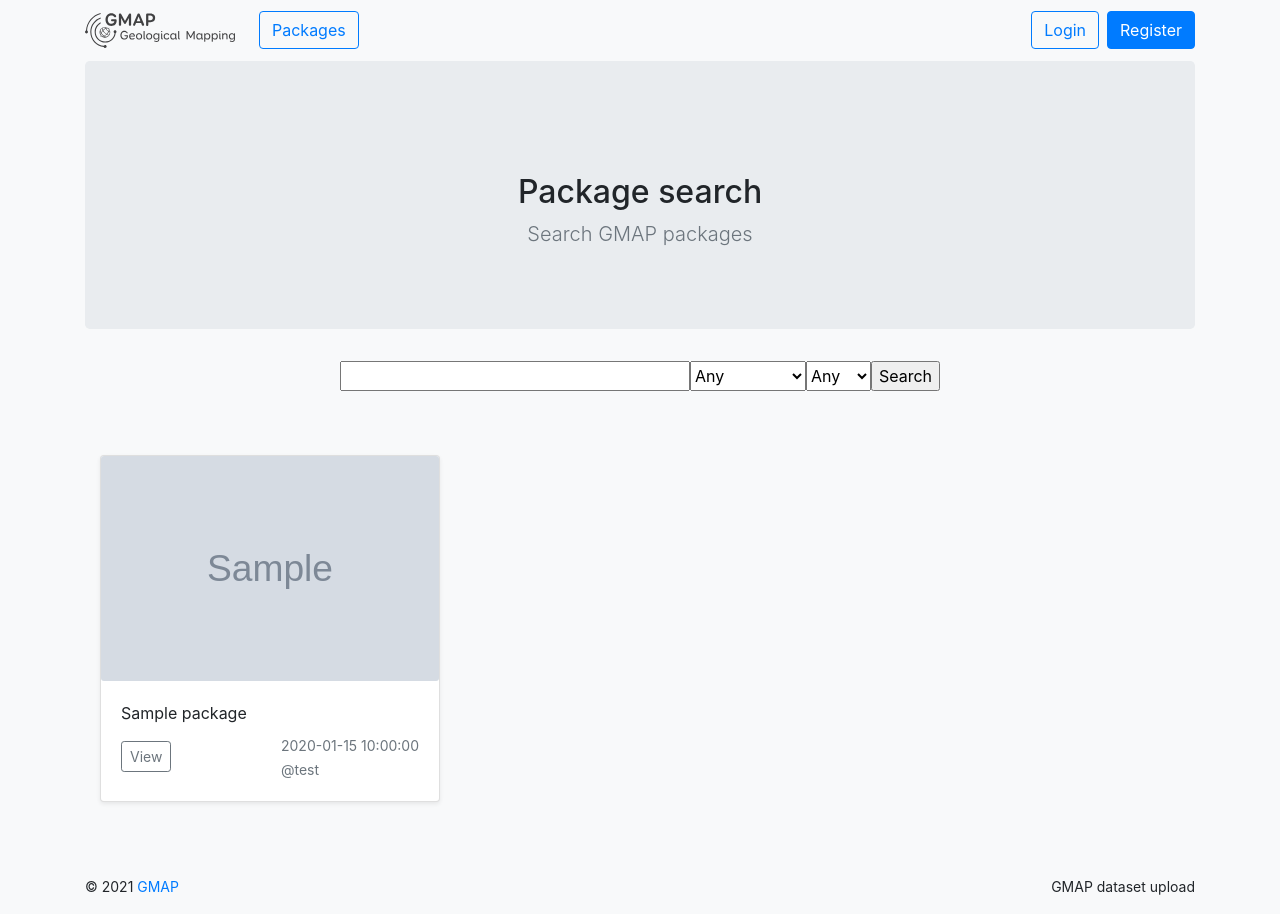
After one commit to europlanet-gmap/data_site, a Flask app: page /all-packages/ in a window 1280 px wide. The commit adds this page. Run offline with Flask 2, Linux system fonts and the light colour scheme; data comes from the database, SQL or seed files in the repository; tables that the repository leaves empty hold one stand-in row (values such as "Sample post"); grey boxes marked "Sample" are stand-in pictures; some libraries are stand-ins or nearby versions.

Commit message:
new index page with search

```diff
--- a/data_site/forms.py
+++ b/data_site/forms.py
@@ -1,8 +1,10 @@
 from flask_wtf import FlaskForm
-from wtforms import StringField, PasswordField, SubmitField, BooleanField
+from wtforms import StringField, PasswordField, SubmitField, BooleanField, SelectField
 from wtforms import ValidationError
-from wtforms.validators import DataRequired, Length, Email, EqualTo, Regexp
-from .models import User
+from wtforms.validators import DataRequired, Length, Email, EqualTo, Regexp, Optional
+
+from .models import User, DataPackage
+
 
 class LoginForm(FlaskForm):
     email = StringField('Email', validators=[DataRequired(), Length(1, 254), Email()])
@@ -16,7 +18,6 @@ class RegisterForm(FlaskForm):
     username = StringField('Username', validators=[DataRequired(), Length(1, 20),
                                                    Regexp('^[a-zA-Z0-9]*$',
                                                           message='The username should contain only a-z, A-Z and 0-9.')])
-
 
     email = StringField('Email', validators=[DataRequired(), Length(1, 254), Email()])
 
@@ -32,3 +33,20 @@ class RegisterForm(FlaskForm):
     def validate_username(self, field):
         if User.query.filter_by(username=field.data).first():
             raise ValidationError('The username is already in use.')
+
+
+
+
+
+
+class SearchForm(FlaskForm):
+    query = StringField("Query", validators=[Optional()])
+    body = SelectField("Body", validators=[Optional()])
+    creator = SelectField("Creator", validators=[Optional()])
+    submit = SubmitField("Search")
+
+    def set_bodies(self, bodies):
+        self.body.choices = bodies
+
+    def set_creators(self, creators):
+        self.creator.choices = creators
--- a/data_site/main.py
+++ b/data_site/main.py
@@ -5,9 +5,7 @@ main = Blueprint('main', __name__)
 
 @main.route('/')
 def index():
-    flash("Home page. to be done")
-
     from .models import DataPackage
     packages = DataPackage.query.filter(DataPackage.thumbnail_url != "").order_by('creation_date').limit(9)
     # User.name.isnot(None)
-    return render_template('main/index.html', packages=packages)
+    return render_template('main/index.html', packages=packages, spanning=4)
--- a/data_site/models.py
+++ b/data_site/models.py
@@ -62,6 +62,7 @@ class DataPackage(db.Model):
 
 
 
+
 class User(db.Model, UserMixin):
     id = db.Column(db.Integer, primary_key=True)
     email = db.Column(db.String(150), unique=True)
--- a/data_site/packages.py
+++ b/data_site/packages.py
@@ -4,6 +4,8 @@ from flask import (
     Blueprint, flash, g, redirect, render_template, request, url_for,
     current_app
 )
+
+
 from flask_login import current_user
 from markupsafe import Markup
 
@@ -12,7 +14,10 @@ from werkzeug.utils import secure_filename
 from . import db
 from data_site.auth import login_required
 from data_site import form
-from .models import DataPackage
+from .forms import SearchForm
+from .models import DataPackage, User
+
+from flask_paginate import Pagination, get_page_args
 
 packages = Blueprint('packages', __name__)
 
@@ -40,6 +45,80 @@ def index():
     print(table)
 
     return render_template('packages/index.html', table=table)
+
+
+def get_unique_values_for_form(field, label="planetary_body"):
+    values = db.session.query(field.distinct().label(label)).filter(field != None).all()
+    values = [b[0] for b in values]
+    values.insert(0,"Any")
+    return [[str(b), str(b).capitalize()] for b in values]
+
+
+@packages.route('/all-packages/', methods=["GET", "POST"])
+def all_packages():
+    page = request.args.get('page', 1, type=int)
+    # print(request.args)
+
+
+
+    form = SearchForm()
+    # print(form.query.data)
+    # print(form.body.data)
+    # print(form.validate_on_submit())
+
+
+    from .models import DataPackage
+    from . import db
+
+    bodies= get_unique_values_for_form(DataPackage.planetary_body, label="planetary_body")
+    form.set_bodies(bodies)
+
+
+    creators = get_unique_values_for_form(User.username, label="username")
+    form.set_creators(creators)
+
+    # bodies = db.session.query(DataPackage.planetary_body.distinct().label("planetary_body")).all()
+    # # bodies = DataPackage.body.distinct().label("body").all()
+    #
+    # bodies = [b[0] if b[0] is not None else "Any" for b in bodies]
+    # bodies = [[str(b),str(b).capitalize()] for b in bodies]
+
+    q = DataPackage.query
+
+
+    if form.validate_on_submit():
+        print("executing")
+        query = form.query.data
+        body = form.body.data
+        creator = form.creator.data
+        print(creator)
+
+
+        if query:
+            q = q.filter(DataPackage.name.like('%' + query + '%'))
+
+        if body != "Any":
+            q = q.filter_by(planetary_body=body)
+
+        if creator != "Any":
+            q = q.join(DataPackage.creator, aliased=True) \
+                .filter_by(username = creator)
+
+
+
+
+
+    packs = q.paginate(page=page, per_page=12)
+
+
+    pagination = Pagination(page=page, per_page=12, total=q.count(),
+                            css_framework='bootstrap4', alignment="right")
+
+
+
+
+    return render_template("packages/all_packages.html", packages=packs.items, spanning=4, search_form=form, pagination=pagination)
+
 
 @packages.route("/<int:id>/record")
 def view(id):
--- a/data_site/templates/base.html
+++ b/data_site/templates/base.html
@@ -46,7 +46,7 @@
         <a class="navbar-brand" href="{{ url_for('main.index') }}">
             <img src="{{ url_for('static', filename='logo.svg') }}" alt="GMAP Data submission" width="150px">
         </a>
-        <a class="btn btn-outline-primary ml-2" href="{{ url_for('packages.index') }}"> {{ render_icon ("archive") }}Packages</a>
+        <a class="btn btn-outline-primary ml-2" href="{{ url_for('packages.all_packages') }}"> {{ render_icon ("archive") }}Packages</a>
 
 
         <button
--- /dev/null
+++ b/data_site/templates/packages/all_packages.html
@@ -0,0 +1,72 @@
+{% extends 'base.html' %}
+{% from 'bootstrap/form.html' import render_form %}
+
+{% block title %}
+    Package search
+{%  endblock %}
+
+{% block content %}
+
+    <div class="jumbotron text-center">
+        <div class="container mt-5">
+            <h2 class="jumbotron-heading"> Package search </h2>
+            <p class="lead text-muted" > Search GMAP packages</p>
+
+            {#            <p>#}
+            {#                <a href="/packages" class="btn btn-primary my-2">Browse all packages</a>#}
+            {#            </p>#}
+
+
+        </div>
+
+
+    </div>
+    <div class="wrapper text-center">
+
+        <form action="." method="post">
+            <div class="btn-group">
+                {{ search_form.csrf_token }}
+                {{ search_form.query(style="width:350px") }}
+                {{ search_form.body() }}
+                {{ search_form.creator() }}
+                {{ search_form.submit() }}
+            </div>
+        </form>
+
+        {#
+{#        </div>#}
+    </div>
+
+
+    {#<div class="row">#}
+    {#      <div class="col">left</div>#}
+    {#      <div class="col">#}
+    {#          <div class="float-right">element needs to be right aligned</div>#}
+    {#      </div>#}
+    {#</div>#}
+    <p>
+        {{ pagination.links }}
+    </p>
+    <div class="container">
+
+        <div class="album py-5 bg-light">
+
+            <div class="row">
+                {% if packages | count == 0 %}
+                    No results
+            {% else %}
+                {% for pack in packages %}
+                    {% include "packages/package_card.html" %}
+                {% endfor %}
+            {% endif %}
+
+            </div>
+
+
+
+
+            {{ pagination.links }}
+        </div>
+
+    </div>
+{% endblock %}
--- /dev/null
+++ b/data_site/templates/packages/package_card.html
@@ -0,0 +1,29 @@
+<div class="col-md-{{ spanning }}">
+    <div class="card mb-4 shadow-sm">
+
+        <img class="card-img"
+             alt="Thumbnail [100%x225]"
+             style="height: 225px; width: 100%; display: block; object-fit: cover;"
+             src="{{ pack.thumbnail_url }}"
+             data-holder-rendered="true">
+
+        <div class="card-body">
+            <p class="card-text mb-2">
+                {{ pack.name }}
+            </p>
+
+            <div class="d-flex justify-content-between align-items-center">
+                <div class="btn-group">
+                    <a class="btn btn-sm btn-outline-secondary" href="/{{pack.id}}/record"> View</a>
+                </div>
+
+                <div>
+
+                    <small class="text-muted">{{  pack.creation_date  }}</small> <br>
+                    <small class="text-muted">@{{  pack.creator.username  }}</small>
+                </div>
+            </div>
+        </div>
+    </div>
+
+</div>
```
Also changed, not shown: data_site/templates/main/index.html (+2 -31 lines), 1 other file.
